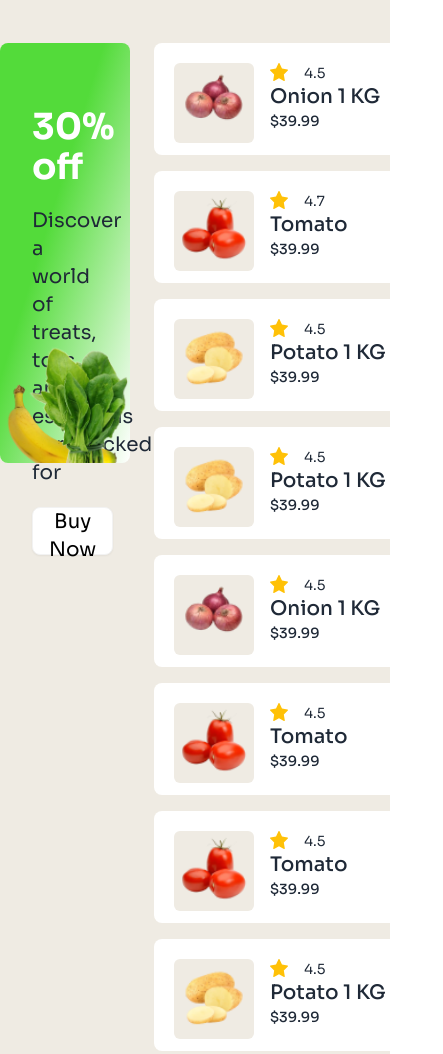
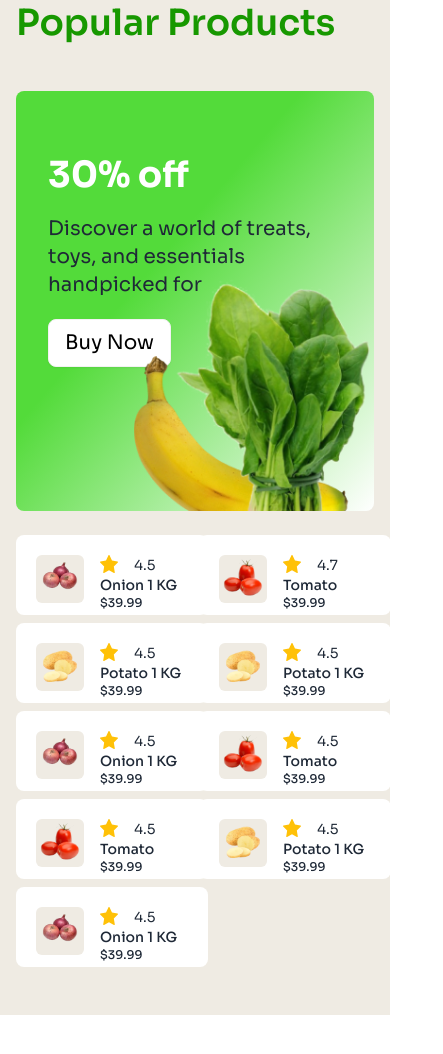
Before and after one commit to Hasib-39/nature-platter, a plain HTML site: page index.html in a window 390 px wide. Shown: the part 2503-3557 px from the top of the page, 443 px wide, since content can reach past the window. Drawn offline with nearby package versions, Linux system fonts and the light colour scheme.

Commit message:
Popular section made responsive

```diff
--- a/index.html
+++ b/index.html
@@ -155,20 +155,20 @@
                 </div>
              </div>
         </section>
-        <section class="bg-[#EFEBE3] md:p-36 space-y-12">
+        <section class="bg-[#EFEBE3] py-12 px-4 md:p-36 space-y-12">
             <h3 class="text-4xl text-nature-primary font-semibold">Popular Products</h3>
-            <div class="w-full flex gap-6">
-                <div class="bg-gradient-to-br from-[#53DB3A] via-[#53DB3A] to-white via-40% w-1/3 pt-16 px-8 relative h-[420px] space-y-5 rounded-lg">
+            <div class="w-full flex flex-col md:flex-row gap-6">
+                <div class="w-full bg-gradient-to-br from-[#53DB3A] via-[#53DB3A] to-white via-40% md:w-1/3 pt-16 px-8 relative h-[420px] space-y-5 rounded-lg">
                     <h4 class="text-4xl font-bold text-white">30% off</h4>
                     <p class="text-xl">Discover a world of treats, toys, and essentials handpicked for</p>
                     <button class="btn bg-white text-black mt-2 text-font-sora text-xl font-normal">Buy Now</button>
                     <img src="c2-assets/vegetable-offer.png" alt="Offer" class="absolute bottom-0 right-0 w-64 h-auto mt-2 object-scale-down">
                 </div>
                 <!-- cards -->
-                <div class="grid grid-cols-1 lg:grid-cols-3 gap-4">
+                <div class="grid grid-cols-2 lg:grid-cols-3 gap-2 md:gap-4">
                     <!-- card-1 -->
-                    <div class="flex bg-white p-5 gap-4 rounded-lg w-64 h-28">
-                        <img src="c2-assets/onion.png" alt="" class="bg-[#EFEBE3] rounded-md w-20 h-20">
+                    <div class="flex bg-white p-5 gap-4 rounded-lg w-48 h-20 md:w-64 md:h-28">
+                        <img src="c2-assets/onion.png" alt="" class="bg-[#EFEBE3] rounded-md w-12 h-12 md:w-20 md:h-20">
                         <div>
                             <div class="flex space-x-4">
                                 <svg width="18" height="18" viewBox="0 0 18 18" fill="none" xmlns="http://www.w3.org/2000/svg">
@@ -183,13 +183,13 @@
                                 </svg>
                                 <h5 class="text-sm">4.5</h5>
                             </div>
-                            <h3 class="text-xl font-medium">Onion 1 KG</h3>
-                            <p class="text-sm font-medium">$39.99</p>
+                            <h3 class="text-sm md:text-xl font-medium">Onion 1 KG</h3>
+                            <p class="text-xs md:text-sm font-medium">$39.99</p>
                         </div>
                     </div>
                     <!-- card-2 -->
-                    <div class="flex bg-white p-5 gap-4 rounded-lg w-64 h-28">
-                        <img src="c2-assets/tomato.png" alt="" class="bg-[#EFEBE3] rounded-md w-20 h-20">
+                    <div class="flex bg-white p-5 gap-4 rounded-lg w-48 h-20 md:w-64 md:h-28">
+                        <img src="c2-assets/tomato.png" alt="" class="bg-[#EFEBE3] rounded-md w-12 h-12 md:w-20 md:h-2">
                         <div>
                             <div class="flex space-x-4">
                                 <svg width="18" height="18" viewBox="0 0 18 18" fill="none" xmlns="http://www.w3.org/2000/svg">
@@ -204,13 +204,13 @@
                                 </svg>
                                 <h5 class="text-sm">4.7</h5>
                             </div>
-                            <h3 class="text-xl font-medium">Tomato</h3>
-                            <p class="text-sm font-medium">$39.99</p>
+                            <h3 class="text-sm md:text-xl font-medium">Tomato</h3>
+                            <p class="text-xs md:text-sm font-medium">$39.99</p>
                         </div>
                     </div>
                     <!-- card-3 -->
-                    <div class="flex bg-white p-5 gap-4 rounded-lg w-64 h-28">
-                        <img src="c2-assets/potato.png" alt="" class="bg-[#EFEBE3] rounded-md w-20 h-20">
+                    <div class="flex bg-white p-5 gap-4 rounded-lg w-48 h-20 md:w-64 md:h-28">
+                        <img src="c2-assets/potato.png" alt="" class="bg-[#EFEBE3] rounded-md w-12 h-12 md:w-20 md:h-2">
                         <div>
                             <div class="flex space-x-4">
                                 <svg width="18" height="18" viewBox="0 0 18 18" fill="none" xmlns="http://www.w3.org/2000/svg">
@@ -225,13 +225,13 @@
                                 </svg>
                                 <h5 class="text-sm">4.5</h5>
                             </div>
-                            <h3 class="text-xl font-medium">Potato 1 KG</h3>
-                            <p class="text-sm font-medium">$39.99</p>
+                            <h3 class="text-sm md:text-xl font-medium">Potato 1 KG</h3>
+                            <p class="text-xs md:text-sm font-medium">$39.99</p>
                         </div>
                     </div>
                     <!-- card-4 -->
-                    <div class="flex bg-white p-5 gap-4 rounded-lg w-64 h-28">
-                        <img src="c2-assets/potato.png" alt="" class="bg-[#EFEBE3] rounded-md w-20 h-20">
+                    <div class="flex bg-white p-5 gap-4 rounded-lg w-48 h-20 md:w-64 md:h-28">
+                        <img src="c2-assets/potato.png" alt="" class="bg-[#EFEBE3] rounded-md w-12 h-12 md:w-20 md:h-2">
                         <div>
                             <div class="flex space-x-4">
                                 <svg width="18" height="18" viewBox="0 0 18 18" fill="none" xmlns="http://www.w3.org/2000/svg">
@@ -246,13 +246,13 @@
                                 </svg>
                                 <h5 class="text-sm">4.5</h5>
                             </div>
-                            <h3 class="text-xl font-medium">Potato 1 KG</h3>
-                            <p class="text-sm font-medium">$39.99</p>
+                            <h3 class="text-sm md:text-xl font-medium">Potato 1 KG</h3>
+                            <p class="text-xs md:text-sm font-medium">$39.99</p>
                         </div>
                     </div>
                     <!-- card-5 -->
-                    <div class="flex bg-white p-5 gap-4 rounded-lg w-64 h-28">
-                        <img src="c2-assets/onion.png" alt="" class="bg-[#EFEBE3] rounded-md w-20 h-20">
+                    <div class="flex bg-white p-5 gap-4 rounded-lg w-48 h-20 md:w-64 md:h-28">
+                        <img src="c2-assets/onion.png" alt="" class="bg-[#EFEBE3] rounded-md w-12 h-12 md:w-20 md:h-2">
                         <div>
                             <div class="flex space-x-4">
                                 <svg width="18" height="18" viewBox="0 0 18 18" fill="none" xmlns="http://www.w3.org/2000/svg">
@@ -267,13 +267,13 @@
                                 </svg>
                                 <h5 class="text-sm">4.5</h5>
                             </div>
-                            <h3 class="text-xl font-medium">Onion 1 KG</h3>
-                            <p class="text-sm font-medium">$39.99</p>
+                            <h3 class="text-sm md:text-xl font-medium">Onion 1 KG</h3>
+                            <p class="text-xs md:text-sm font-medium">$39.99</p>
                         </div>
                     </div>
                     <!-- card-6 -->
-                    <div class="flex bg-white p-5 gap-4 rounded-lg w-64 h-28">
-                        <img src="c2-assets/tomato.png" alt="" class="bg-[#EFEBE3] rounded-md w-20 h-20">
+                    <div class="flex bg-white p-5 gap-4 rounded-lg w-48 h-20 md:w-64 md:h-28">
+                        <img src="c2-assets/tomato.png" alt="" class="bg-[#EFEBE3] rounded-md w-12 h-12 md:w-20 md:h-2">
                         <div>
                             <div class="flex space-x-4">
                                 <svg width="18" height="18" viewBox="0 0 18 18" fill="none" xmlns="http://www.w3.org/2000/svg">
@@ -288,13 +288,13 @@
                                 </svg>
                                 <h5 class="text-sm">4.5</h5>
                             </div>
-                            <h3 class="text-xl font-medium">Tomato</h3>
-                            <p class="text-sm font-medium">$39.99</p>
+                            <h3 class="text-sm md:text-xl font-medium">Tomato</h3>
+                            <p class="text-xs md:text-sm font-medium">$39.99</p>
                         </div>
                     </div>
                     <!-- card-7 -->
-                    <div class="flex bg-white p-5 gap-4 rounded-lg w-64 h-28">
-                        <img src="c2-assets/tomato.png" alt="" class="bg-[#EFEBE3] rounded-md w-20 h-20">
+                    <div class="flex bg-white p-5 gap-4 rounded-lg w-48 h-20 md:w-64 md:h-28">
+                        <img src="c2-assets/tomato.png" alt="" class="bg-[#EFEBE3] rounded-md w-12 h-12 md:w-20 md:h-2">
                         <div>
                             <div class="flex space-x-4">
                                 <svg width="18" height="18" viewBox="0 0 18 18" fill="none" xmlns="http://www.w3.org/2000/svg">
@@ -309,13 +309,13 @@
                                 </svg>
                                 <h5 class="text-sm">4.5</h5>
                             </div>
-                            <h3 class="text-xl font-medium">Tomato</h3>
-                            <p class="text-sm font-medium">$39.99</p>
+                            <h3 class="text-sm md:text-xl font-medium">Tomato</h3>
+                            <p class="text-xs md:text-sm font-medium">$39.99</p>
                         </div>
                     </div>
                     <!-- card-8 -->
-                    <div class="flex bg-white p-5 gap-4 rounded-lg w-64 h-28">
-                        <img src="c2-assets/potato.png" alt="" class="bg-[#EFEBE3] rounded-md w-20 h-20">
+                    <div class="flex bg-white p-5 gap-4 rounded-lg w-48 h-20 md:w-64 md:h-28">
+                        <img src="c2-assets/potato.png" alt="" class="bg-[#EFEBE3] rounded-md w-12 h-12 md:w-20 md:h-2">
                         <div>
                             <div class="flex space-x-4">
                                 <svg width="18" height="18" viewBox="0 0 18 18" fill="none" xmlns="http://www.w3.org/2000/svg">
@@ -330,13 +330,13 @@
                                 </svg>
                                 <h5 class="text-sm">4.5</h5>
                             </div>
-                            <h3 class="text-xl font-medium">Potato 1 KG</h3>
-                            <p class="text-sm font-medium">$39.99</p>
+                            <h3 class="text-sm md:text-xl font-medium">Potato 1 KG</h3>
+                            <p class="text-xs md:text-sm font-medium">$39.99</p>
                         </div>
                     </div>
                     <!-- card-9 -->
-                    <div class="flex bg-white p-5 gap-4 rounded-lg w-64 h-28">
-                        <img src="c2-assets/onion.png" alt="" class="bg-[#EFEBE3] rounded-md w-20 h-20">
+                    <div class="flex bg-white p-5 gap-4 rounded-lg w-48 h-20 md:w-64 md:h-28">
+                        <img src="c2-assets/onion.png" alt="" class="bg-[#EFEBE3] rounded-md w-12 h-12 md:w-20 md:h-2">
                         <div>
                             <div class="flex space-x-4">
                                 <svg width="18" height="18" viewBox="0 0 18 18" fill="none" xmlns="http://www.w3.org/2000/svg">
@@ -351,17 +351,17 @@
                                 </svg>
                                 <h5 class="text-sm">4.5</h5>
                             </div>
-                            <h3 class="text-xl font-medium">Onion 1 KG</h3>
-                            <p class="text-sm font-medium">$39.99</p>
+                            <h3 class="text-sm md:text-xl font-medium">Onion 1 KG</h3>
+                            <p class="text-xs md:text-sm font-medium">$39.99</p>
                         </div>
                     </div>
                 </div>
             </div>
         </section>
-        <section class="md:p-36 space-y-12">
+        <section class="px-4 py-12 md:p-36 space-y-12">
             <h3 class="text-4xl text-nature-primary font-semibold">Arrival & Offers</h3>
             <!-- cards -->
-            <div class="flex gap-4">
+            <div class="flex flex-col md:flex-row gap-4">
                 <!-- card-1 -->
                 <div class="flex items-center bg-[#115414] pl-10 pt-10 rounded-3xl">
                     <div class="flex flex-col items-center space-y-8">
```
